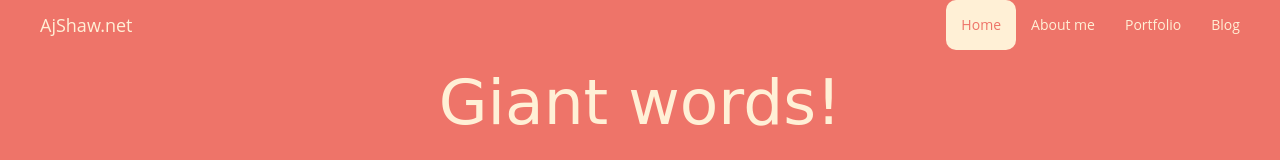
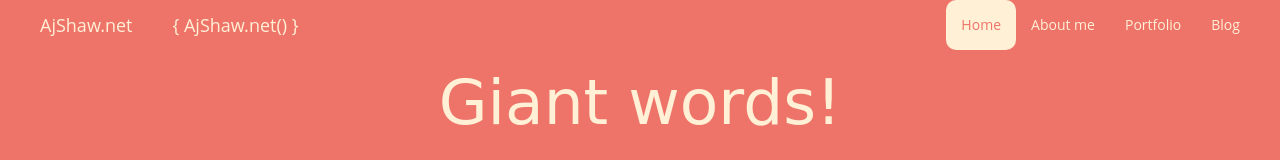
Before and after one commit to Ajshawit/Personal-Website, a plain HTML site: page dist/index.html in a window 1280 px wide. Shown: the top 160 px of the page. Drawn offline with nearby package versions, Linux system fonts and the light colour scheme.

Commit message:
Changing 'Brand'

```diff
--- a/dist/index.html
+++ b/dist/index.html
@@ -19,6 +19,7 @@
 						<span class="icon-bar"></span>
 						</button>
 						<a class="navbar-brand" href="#">AjShaw.net</a>
+						<a class="navbar-brand" href="#">{ AjShaw.net() }</a>
 					</div>
 					<!-- Collect the nav links, forms, and other content for toggling -->
 					<div class="collapse navbar-collapse" id="bs-example-navbar-collapse-1">
```
